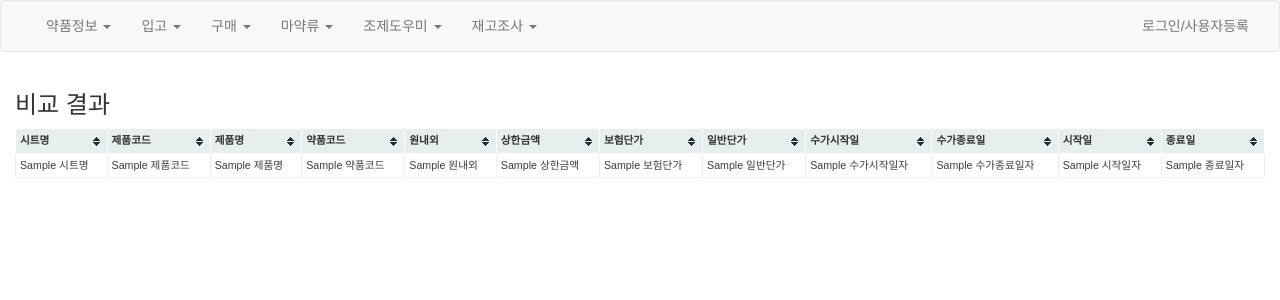
After one commit to zwolf21/StockAdmin, a Django app: template gosicomp/templates/gosicomp/gosicomp_list.html in a window 1280 px wide. The commit adds this page. Shown: the top 300 px of the page. Run offline with Django 3.2, Linux system fonts and the light colour scheme; the template is opened without the code that fills it: most values are stand-ins (such as "Sample title", 1, 10 or a date in 2020); parts of the project's set-up code (start-up, migrations or seed data) failed here and were passed over; some libraries are stand-ins or nearby versions.

Commit message:
gosicomp ui upgrade:

```diff
--- a/StockAdmin/settings.py
+++ b/StockAdmin/settings.py
@@ -132,4 +132,4 @@ EMAIL_PORT = 587
 EMAIL_HOST_USER = 'hpyjh9333@gmail.com'
 EMAIL_HOST_PASSWORD = 'pjr31983198'
 
-TEST = False# or True
+TEST = False or True
--- /dev/null
+++ b/gosicomp/templates/gosicomp/gosicomp_list.html
@@ -0,0 +1,49 @@
+{% extends "base.html" %}
+
+{% block content %}
+
+<div class="container-fluid">
+<h3>비교 결과</h3>
+
+
+<table class="tablesorter">
+	<thead>
+		<tr>
+			<th>시트명</th>
+			<th>제품코드</th>
+			<th>제품명</th>
+			<th>약품코드</th>
+			<th>원내외</th>
+			<th>상한금액</th>
+			<th>보험단가</th>
+			<th>일반단가</th>
+			<th>수가시작일</th>
+			<th>수가종료일</th>
+			<th>시작일</th>
+			<th>종료일</th>
+		</tr>
+	</thead>
+	<tbody>
+		{% for object in object_list %}
+		<tr>
+			<td>{{ object.시트명 }}</td>
+			<td>{{ object.제품코드 }}</td>
+			<td>{{ object.제품명 }}</td>
+			<td>{{ object.약품코드 }}</td>
+			<td>{{ object.원내외 }}</td>
+			<td>{{ object.상한금액 }}</td>
+			<td>{{ object.보험단가 }}</td>
+			<td>{{ object.일반단가 }}</td>
+			<td>{{ object.수가시작일자 }}</td>
+			<td>{{ object.수가종료일자 }}</td>
+			<td>{{ object.시작일자 }}</td>
+			<td>{{ object.종료일자 }}</td>
+		</tr>
+		{% endfor %}
+	</tbody>
+</table>
+
+</div>
+{% include "tablesorter_js.html" %}
+
+{% endblock content %}
--- a/gosicomp/urls.py
+++ b/gosicomp/urls.py
@@ -4,4 +4,5 @@ from .views import *
 
 urlpatterns = [
 	url(r'^compare/$', GosiFileFormView.as_view(), name='compare'),
+	url(r'^compare/list/$', gosi_listview, name='compare-list'),
 ]
```
Also changed, not shown: gosicomp/forms.py (+19 -0 lines), gosicomp/gosi_compare.py (renamed from gosicomp/sevice.py, +15 -33 lines), gosicomp/service.py (added, +19 -0 lines), gosicomp/templates/gosicomp/gosicomp_form.html (+57 -4 lines), gosicomp/views.py (+17 -5 lines).
